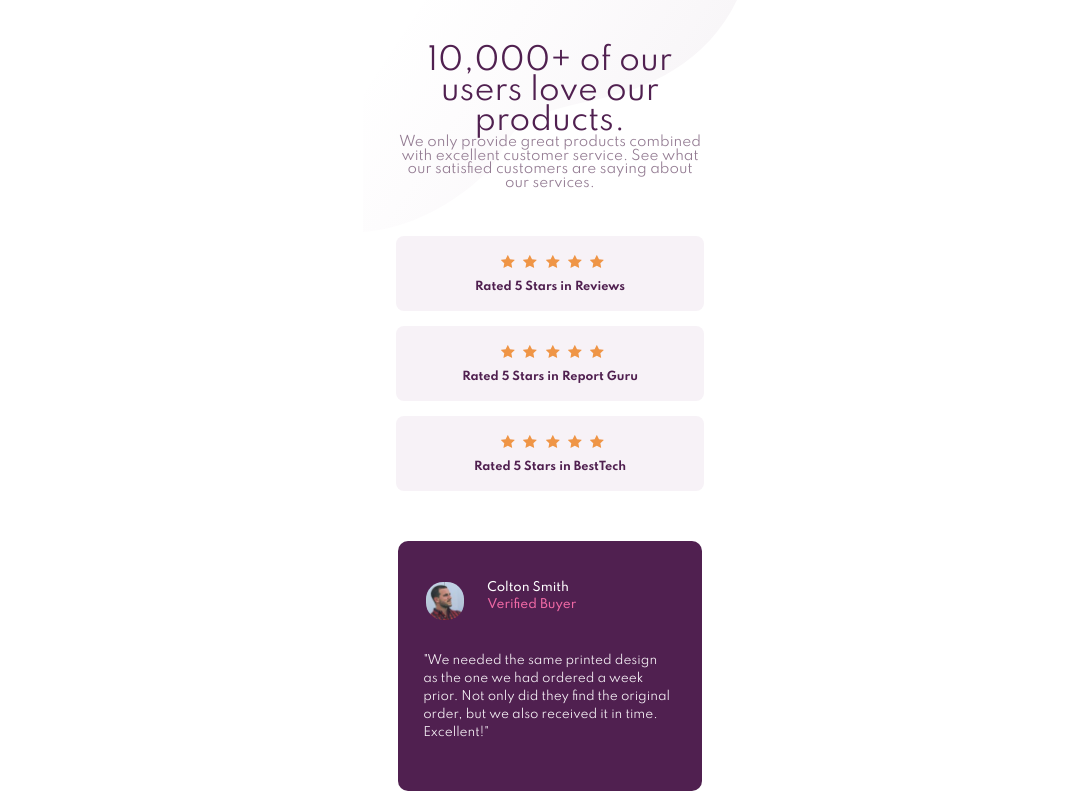
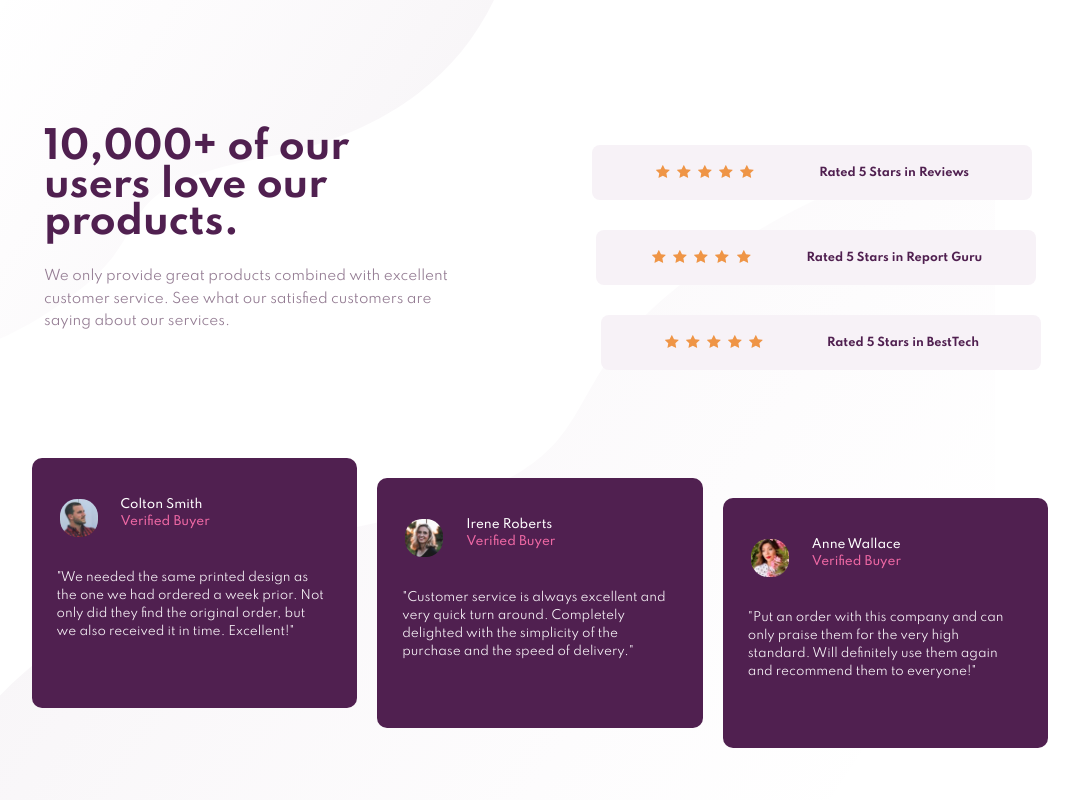
Before and after one commit to r-findley/social-proof, a plain HTML site: page index.html in a window 1280 px wide. Shown: the top 800 px of the page, without its empty margins (90-1169 px from the left). Drawn offline with Linux system fonts and the light colour scheme.

Commit message:
finished responsive desktop design

```diff
--- a/index.html
+++ b/index.html
@@ -18,28 +18,19 @@
     />
 
     <title>Frontend Mentor | Social proof section</title>
-
-    <!-- Feel free to remove these styles or customise in your own stylesheet 👍 -->
-    <style>
-      .attribution {
-        font-size: 11px;
-        text-align: center;
-      }
-      .attribution a {
-        color: hsl(228, 45%, 44%);
-      }
-    </style>
   </head>
   <body>
+    <div class="top-row">
       <header>
         <h1>10,000+ of our users love our products.</h1>
         <p>
-        We only provide great products combined with excellent customer service.
-        See what our satisfied customers are saying about our services.
+          We only provide great products combined with excellent customer
+          service. See what our satisfied customers are saying about our
+          services.
         </p>
       </header>
       <section class="reviews">
-      <div>
+        <div class="review-1">
           <figure>
             <img src="/images/icon-star.svg" class="stars" alt="1 star" />
             <img src="/images/icon-star.svg" class="stars" alt="1 star" />
@@ -49,7 +40,7 @@
           </figure>
           <p>Rated 5 Stars in Reviews</p>
         </div>
-      <div>
+        <div class="review-2">
           <figure>
             <img src="/images/icon-star.svg" class="stars" alt="1 star" />
             <img src="/images/icon-star.svg" class="stars" alt="1 star" />
@@ -59,7 +50,7 @@
           </figure>
           <p>Rated 5 Stars in Report Guru</p>
         </div>
-      <div>
+        <div class="review-3">
           <figure>
             <img src="/images/icon-star.svg" class="stars" alt="1 star" />
             <img src="/images/icon-star.svg" class="stars" alt="1 star" />
@@ -70,8 +61,9 @@
           <p>Rated 5 Stars in BestTech</p>
         </div>
       </section>
+    </div>
     <section class="feedback">
-      <div>
+      <div class="quote-1">
         <img
           src="/images/image-colton.jpg"
           class="portrait"
@@ -85,7 +77,7 @@
           it in time. Excellent!"
         </p>
       </div>
-      <div>
+      <div class="quote-2">
         <img
           src="/images/image-irene.jpg"
           class="portrait"
@@ -99,7 +91,7 @@
           of delivery."
         </p>
       </div>
-      <div>
+      <div class="quote-3">
         <img
           src="/images/image-anne.jpg"
           class="portrait"
--- a/styles/main.css
+++ b/styles/main.css
@@ -165,6 +165,10 @@ html {
   width: 375px;
 }
 
+body {
+  margin: auto;
+}
+
 /*
    ==========================
    Typography
@@ -173,6 +177,8 @@ html {
 header h1 {
   color: var(--primary-very-dark-magenta);
   font-size: 2rem;
+  font-weight: 700;
+  margin-bottom: 1.5rem;
 }
 
 header p {
@@ -277,3 +283,95 @@ header {
   padding-left: 25px;
   width: 90%;
 }
+
+/*
+   ==========================
+   Attribution
+   ==========================
+*/
+.attribution {
+  font-size: 11px;
+  text-align: center;
+}
+.attribution a {
+  color: hsl(228, 45%, 44%);
+}
+
+/*
+   ==========================
+   Media Query
+   ==========================
+*/
+@media screen and (min-width: 975px) {
+  html {
+    background: url(/images/bg-pattern-top-desktop.svg) left top no-repeat,
+      url(/images/bg-pattern-bottom-desktop.svg) left bottom no-repeat;
+    width: 100%;
+  }
+
+  .top-row {
+    display: flex;
+    justify-content: space-evenly;
+    padding-right: 70px;
+  }
+
+  header {
+    width: 50%;
+    text-align: left;
+    margin: 130px 0px 75px 70px;
+  }
+
+  header h1 {
+    font-size: 2.5rem;
+    width: 360px;
+  }
+
+  header p {
+    width: 420px;
+    line-height: 1.5rem;
+  }
+
+  .reviews {
+    margin-top: 130px;
+    width: 45%;
+    display: flex;
+    flex-direction: column;
+    align-items: flex-end;
+  }
+
+  .reviews div {
+    flex-direction: row;
+    width: 440px;
+    height: 55px;
+    justify-content: space-evenly;
+    align-content: center;
+  }
+
+  .stars {
+    margin: auto 2px;
+  }
+
+  .feedback {
+    flex-direction: row;
+  }
+
+  .feedback div {
+    margin-right: 20px;
+    width: 400px;
+  }
+
+  .quote-2 {
+    margin-top: 20px;
+  }
+
+  .quote-3 {
+    margin-top: 40px;
+  }
+  .review-2 {
+    align-self: center;
+  }
+
+  .review-1 {
+    align-self: flex-start;
+  }
+}
```
Lines whose indentation alone changed are shown as unchanged.
